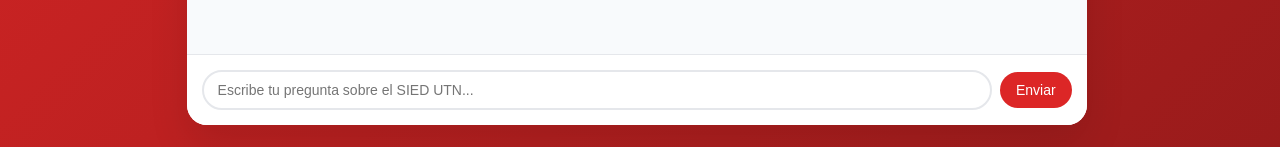
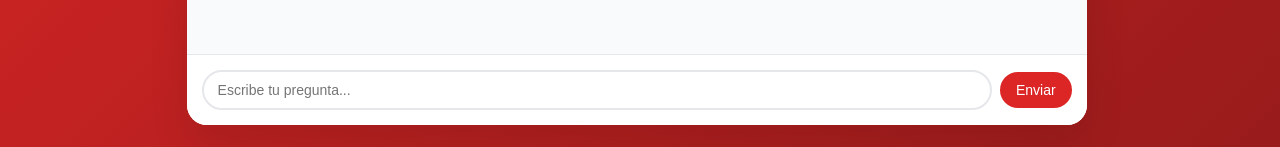
Before and after one commit to MMatt77/eva-chatbot-utn, a plain HTML site: page index.html in a window 1280 px wide. Shown: the part 650-797 px from the top of the page. Drawn offline with Linux system fonts and the light colour scheme.

Commit message:
Update index.html
Versión 4

```diff
--- a/index.html
+++ b/index.html
@@ -324,7 +324,7 @@
 
         <div class="chat-input">
             <div class="input-container">
-                <input type="text" id="messageInput" placeholder="Escribe tu pregunta sobre el SIED UTN..." onkeypress="handleKeyPress(event)">
+                <input type="text" id="messageInput" placeholder="Escribe tu pregunta..." onkeypress="handleKeyPress(event)">
                 <button class="send-button" onclick="sendMessage()">Enviar</button>
             </div>
         </div>
```
